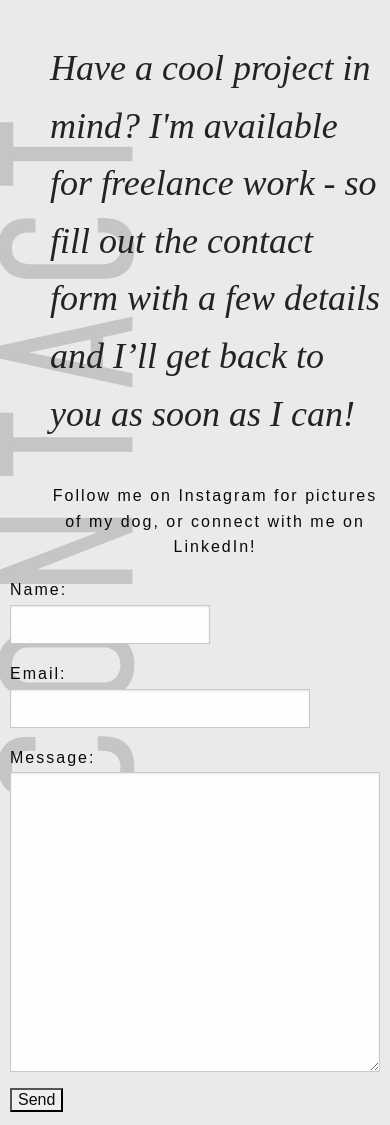
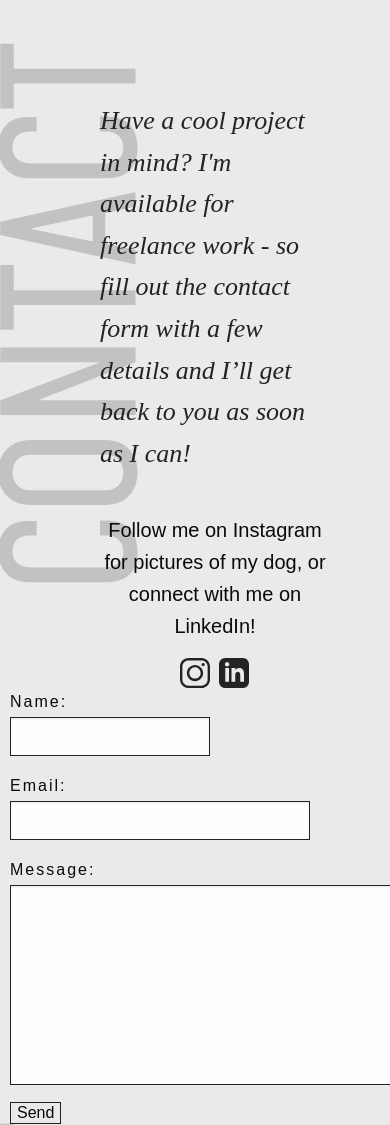
Before and after one commit to connorclark27/portfolioSite, a PHP site: page /contact.php in a window 390 px wide; the page is wider, and only the part inside the window is pictured. Shown: the part 50-1175 px from the top of that part. Run offline with PHP 8.4, Linux system fonts and the light colour scheme; some web fonts are replaced.

Commit message:
contact & thanks page complete

```diff
--- a/contact.php
+++ b/contact.php
@@ -59,7 +59,7 @@
   </div>-->
 
 <section class="contactParagraph row">
-  <section class="small-12 medium-6 large-8 columns">
+  <section class="small-12 medium-12 large-8 columns">
     <section class="contactText">
     <p id="contactParagraph">
       Have a cool project in mind? I'm available for freelance work - so fill out the contact form with a few details and I’ll get back to you as soon as I can!
@@ -68,11 +68,17 @@
     <p class="socialMedia">
       Follow me on Instagram for pictures of my dog, or connect with me on LinkedIn!
     </p>
+
+    <div id="socialIconCont">
+    	<a href="https://www.instagram.com/connor.clark/" target="_blank"><img src="images/instagram.svg" class="socialIcons"></a>
+    	<a href="https://www.linkedin.com/in/connor-clark-5a80ab148/" target="_blank"><img src="images/linkedIn.svg" class="socialIcons"></a>
+    </div>
     </section>
   </section>
 
 
-  <div class="small-12 medium-6 large-4 columns">
+  <div class="small-12 medium-12 large-4 columns">
+	  <div class="formCenter">
 	  <form action="contact.php" method="post" class="contactForm">
 	    <!--Make sure to give each input a name attribute(name="")-->
 	       <label>Name:</label>
@@ -83,8 +89,9 @@
 	       <label for="street" class="streetHide">Street: </label><input name="street" type="text" size="21" maxlength="30" class="streetHide"/>
 	       <label for="message">Message:</label>
 	       		<textarea id="messageInput" name="message"></textarea>
-       <input name="submit" type="submit" value="Send" />
+	       <input id="sendButton" name="submit" type="submit" value="Send" />
 	    </form>
+	    </div>
     </div>
 
     <script src="js/vendor/jquery.min.js"></script>
--- a/css/app.css
+++ b/css/app.css
@@ -1324,7 +1324,14 @@ ANIMATION KEYFRAMES
 }
 
 
-/*CONTACT PAGE*/
+
+
+/*
+-------------------------------------------------------
+CONTACT PAGE
+-------------------------------------------------------
+*/
+
 #contactBody
 {
   background-color: #eaeaea;
@@ -1334,7 +1341,7 @@ ANIMATION KEYFRAMES
 #contactParagraph
 {
   color: #232323;
-  font-size: 36px;
+  font-size: 26px;
   letter-spacing: 3px;
   font-family: "minion-pro-condensed-display";
   font-weight: 400;
@@ -1356,17 +1363,31 @@ ANIMATION KEYFRAMES
 #nameInput
 {
   width: 200px;
+  border: 1px solid #232323;
 }
 
 #emailInput
 {
   width: 300px;
+  border: 1px solid #232323;
 }
 
 #messageInput
 {
   width: 400px;
-  height: 300px;
+  height: 200px;
+  border: 1px solid #232323;
+}
+
+#sendButton
+{
+  background-color: #eaeaea;
+  border: 1px solid #232323;
+}
+
+#sendButton:hover
+{
+  background-color: rgba(255, 255, 255, .5);
 }
 
 .streetHide
@@ -1374,6 +1395,105 @@ ANIMATION KEYFRAMES
   display: none;
 }
 
+.contactForm
+{
+}
+
+.formCenter
+{
+  display: block;
+  margin: 0 auto;
+}
+
+.contactParagraph
+{
+  margin-top: 40px;
+}
+
+.contactText
+{
+  margin-left: 40px;
+  padding-left: 50px;
+  padding-right: 50px;
+  margin-top: 100px;
+}
+
+.socialMedia
+{
+  margin-top: 40px;
+  font-size: 20px;
+  text-align: center;
+  letter-spacing: 0px;
+  font-family: din-condensed, sans-serif;
+  font-style: normal;
+  font-weight: 400;
+}
+
+.socialIcons
+{
+  width: 30px;
+  opacity: 1;
+  -webkit-transition: .5s ease-in-out;
+  -moz-transition: .5s ease-in-out;
+  -o-transition: .5s ease-in-out;
+  transition: .5s ease-in-out;
+}
+
+.socialIcons:hover
+{
+  opacity: .5;
+}
+
+#socialIconCont
+{
+  display: block;
+  margin: auto;
+  display: block;
+  margin: 0 auto;
+  width: 70px;
+}
+
+@media only screen and (max-width: 1024px)
+          {
+            .contactParagraph
+            {
+              margin-top: 50px;
+              padding: 0;
+            }
+
+            .contactForm
+            {
+              margin-left: 300px;
+              margin-top: 50px;
+              padding: 0;
+            }
+
+            .formCenter
+            {
+              padding-left: 0;
+              display: block;
+              float: left;
+            }
+          }
+@media only screen and (max-width: 640px)
+          {
+            .contactParagraph
+            {
+              margin-top: 0px;
+              padding: 0;
+            }
+
+            .contactForm
+            {
+              margin: 0 auto;
+            }
+          }
+
+/*
+-------------------------------------------------------
+THANKYOU PAGE
+-------------------------------------------------------
+*/
 
 #thanksParagraph
 {
@@ -1424,30 +1544,3 @@ ANIMATION KEYFRAMES
 {
   background-color: rgba(255, 255, 255, .2);
 }
-
-.contactForm
-{
-  display: block;
-  margin-left: 0px;
-}
-
-.contactParagraph
-{
-  margin-top: 40px;
-}
-
-.contactText
-{
-  margin-left: 40px;
-}
-
-.socialMedia
-{
-  margin-top: 40px;
-  font-size: 16px;
-  text-align: center;
-  letter-spacing: 2px;
-  font-family: din-condensed, sans-serif;
-  font-style: normal;
-  font-weight: 400;
-}
```
Also changed, not shown: images/contactBackground.jpg, images/instagram.svg (added), images/linkedIn.svg (added), images/workBackground.jpg. Lines whose indentation alone changed are shown as unchanged.
